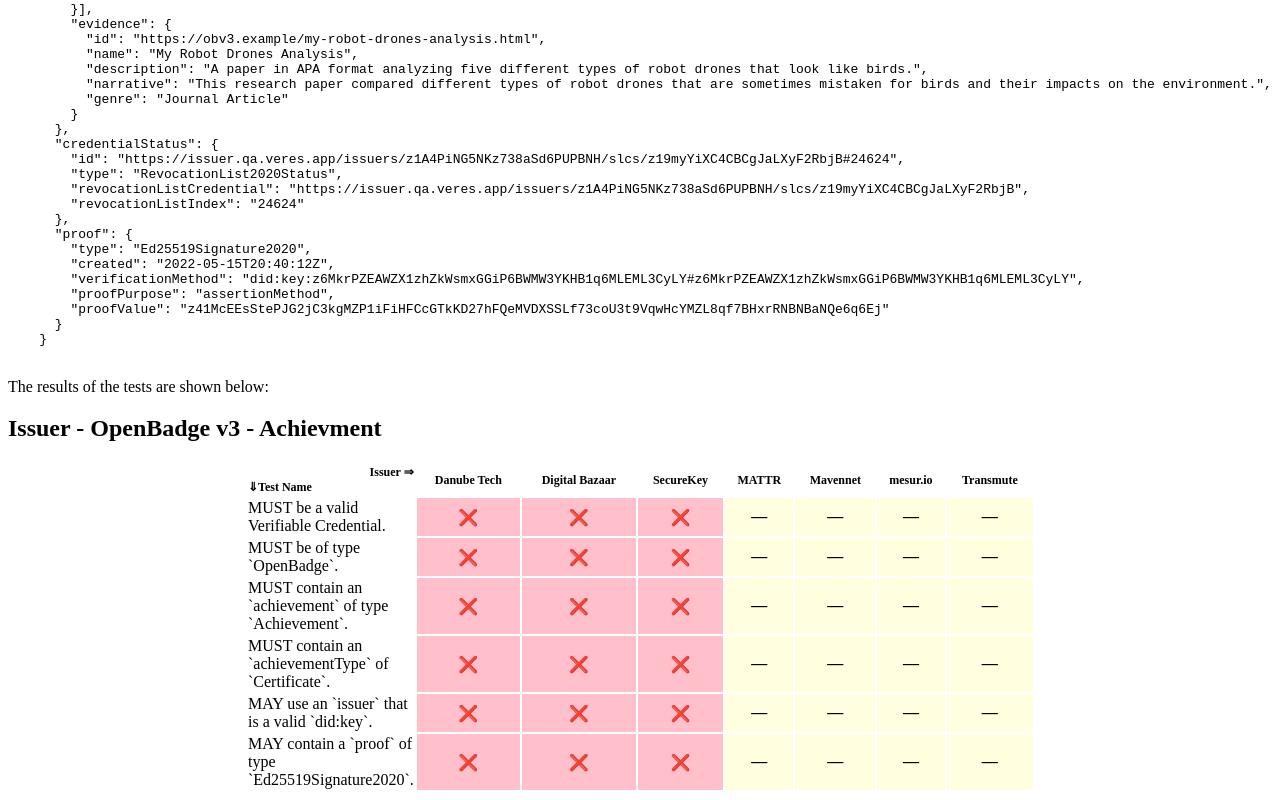
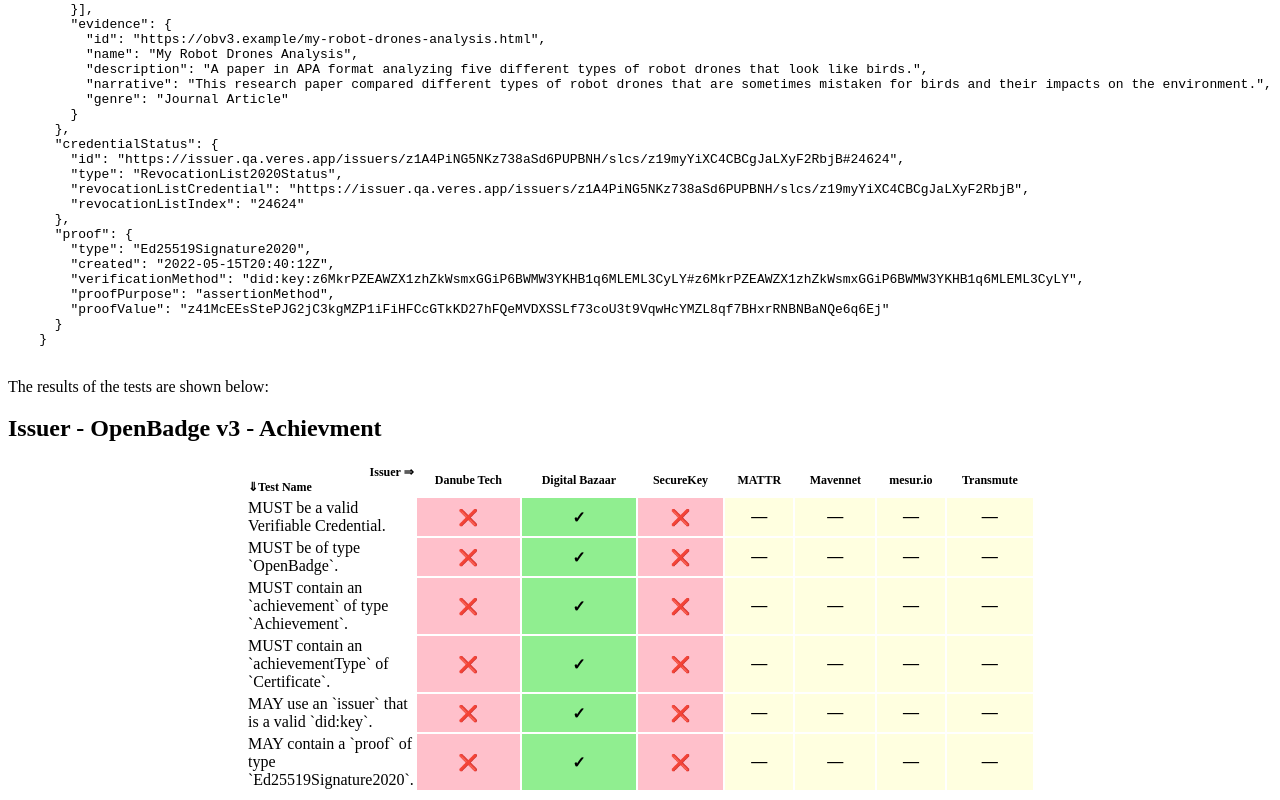
Before and after one commit to digitalbazaar/obv3-test-suite, a plain HTML site: page index.html in a window 1280 px wide. Shown: the part 1301-2101 px from the top of the page. Drawn offline with Linux system fonts and the light colour scheme.

Commit message:
Deploying to gh-pages from @ digitalbazaar/obv3-test-suite@583f7db0ba2514a649d407aad0fb82f39c8d5339 🚀

```diff
--- a/index.html
+++ b/index.html
@@ -65,10 +65,10 @@
     </section>
     <section id="sotd">
       <p>
-      Tests passed 0/18 0%
+      Tests passed 6/18 34%
       </p>
       <p>
-      Tests failed 18/18 100%
+      Tests failed 12/18 66%
       </p>
       <p>
       Tests skipped 0
@@ -259,7 +259,7 @@
                 <td class="subtest">MUST be a valid Verifiable Credential.</td>
                 <!--These contain if the test passed, failed, or was skipped-->
                   <td class="failed not-optional">❌</td>
-                  <td class="failed not-optional">❌</td>
+                  <td class="passed not-optional">✓</td>
                   <td class="failed not-optional">❌</td>
                   <td class="notImplemented not-optional">—</td>
                   <td class="notImplemented not-optional">—</td>
@@ -271,7 +271,7 @@
                 <td class="subtest">MUST be of type &#x60;OpenBadge&#x60;.</td>
                 <!--These contain if the test passed, failed, or was skipped-->
                   <td class="failed not-optional">❌</td>
-                  <td class="failed not-optional">❌</td>
+                  <td class="passed not-optional">✓</td>
                   <td class="failed not-optional">❌</td>
                   <td class="notImplemented not-optional">—</td>
                   <td class="notImplemented not-optional">—</td>
@@ -283,7 +283,7 @@
                 <td class="subtest">MUST contain an &#x60;achievement&#x60; of type &#x60;Achievement&#x60;.</td>
                 <!--These contain if the test passed, failed, or was skipped-->
                   <td class="failed not-optional">❌</td>
-                  <td class="failed not-optional">❌</td>
+                  <td class="passed not-optional">✓</td>
                   <td class="failed not-optional">❌</td>
                   <td class="notImplemented not-optional">—</td>
                   <td class="notImplemented not-optional">—</td>
@@ -295,7 +295,7 @@
                 <td class="subtest">MUST contain an &#x60;achievementType&#x60; of &#x60;Certificate&#x60;.</td>
                 <!--These contain if the test passed, failed, or was skipped-->
                   <td class="failed not-optional">❌</td>
-                  <td class="failed not-optional">❌</td>
+                  <td class="passed not-optional">✓</td>
                   <td class="failed not-optional">❌</td>
                   <td class="notImplemented not-optional">—</td>
                   <td class="notImplemented not-optional">—</td>
@@ -307,7 +307,7 @@
                 <td class="subtest">MAY use an &#x60;issuer&#x60; that is a valid &#x60;did:key&#x60;.</td>
                 <!--These contain if the test passed, failed, or was skipped-->
                   <td class="failed not-optional">❌</td>
-                  <td class="failed not-optional">❌</td>
+                  <td class="passed not-optional">✓</td>
                   <td class="failed not-optional">❌</td>
                   <td class="notImplemented not-optional">—</td>
                   <td class="notImplemented not-optional">—</td>
@@ -319,7 +319,7 @@
                 <td class="subtest">MAY contain a &#x60;proof&#x60; of type &#x60;Ed25519Signature2020&#x60;.</td>
                 <!--These contain if the test passed, failed, or was skipped-->
                   <td class="failed not-optional">❌</td>
-                  <td class="failed not-optional">❌</td>
+                  <td class="passed not-optional">✓</td>
                   <td class="failed not-optional">❌</td>
                   <td class="notImplemented not-optional">—</td>
                   <td class="notImplemented not-optional">—</td>
```
